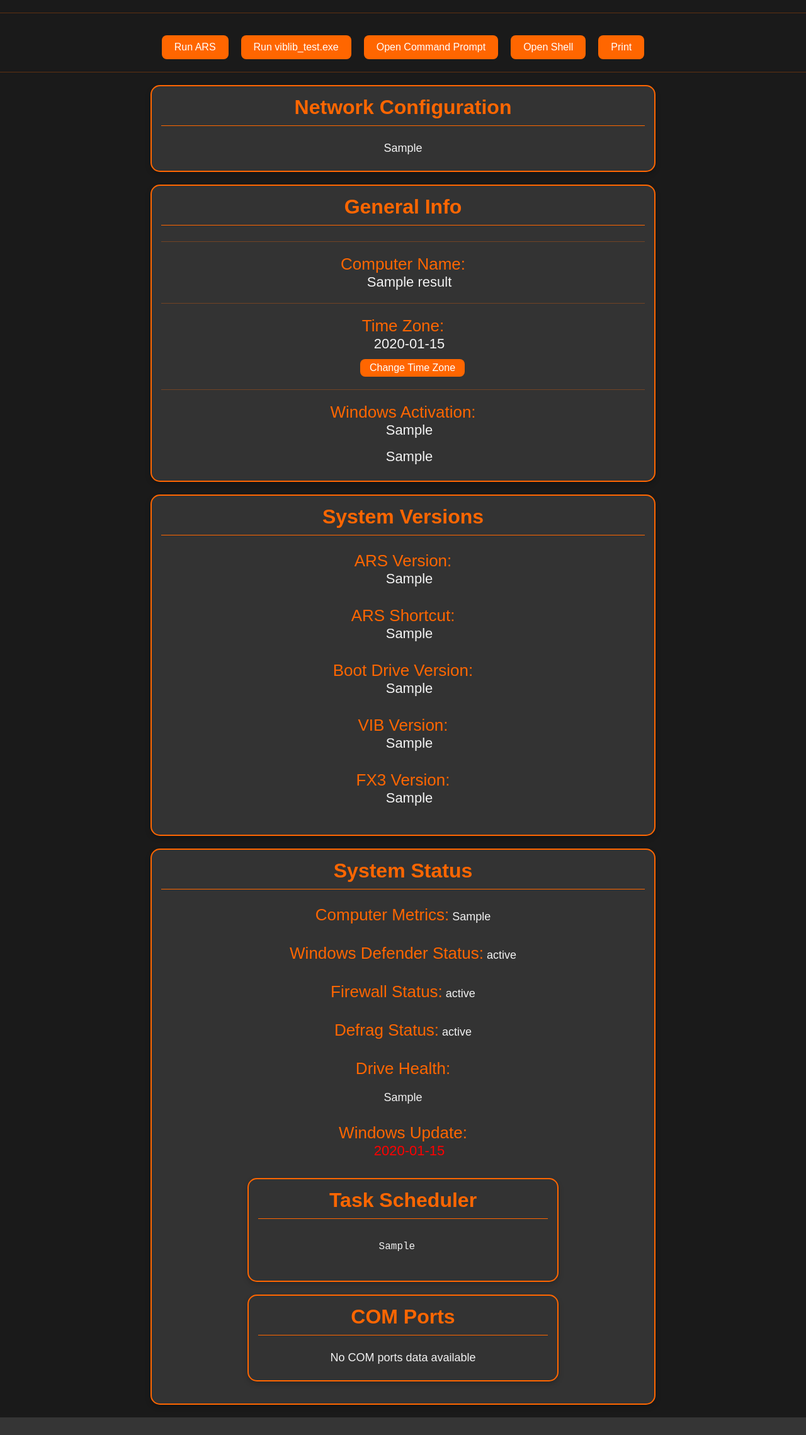
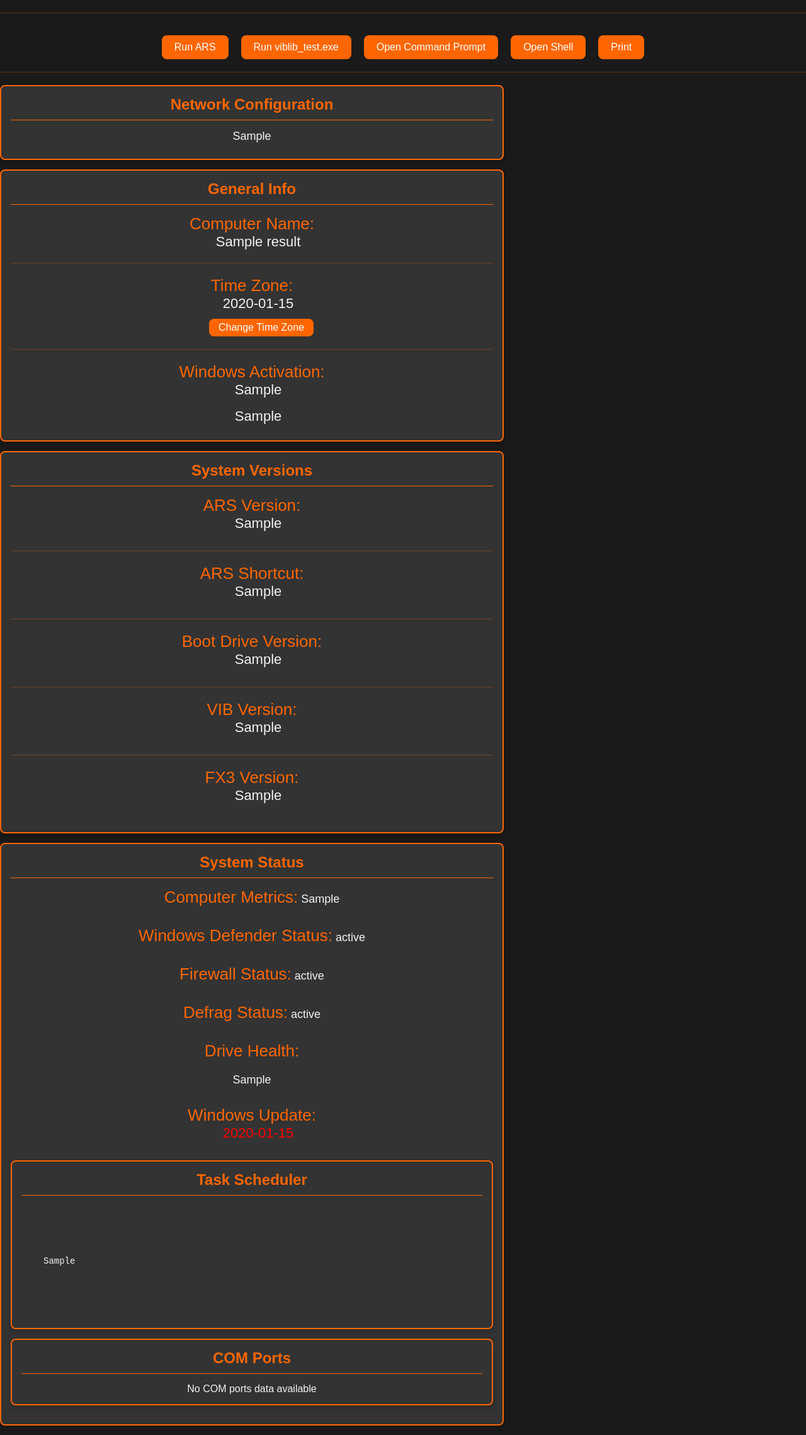
Before and after one commit to gman00910/ARS_QC_TOOL, a Flask app: template templates/index.html in a window 1280 px wide; the page is wider, and only the part inside the window is pictured. Shown: the part 132-2410 px from the top of that part at 63% size. Before the commit the page ends 2382 px from the top of that part, so only its background shows below. Run offline with Flask 3, Linux system fonts and the light colour scheme; the template is opened without the code that fills it: most values are stand-ins (such as "Sample title", 1, 10 or a date in 2020).

Commit message:
basic changes

```diff
--- a/flask_app.py
+++ b/flask_app.py
@@ -3,12 +3,14 @@ import ctypes
 import subprocess
 import sys
 import os
-from flask import Flask, render_template, request, redirect, url_for
+from flask import Flask, render_template, request, redirect, url_for, jsonify
 import webbrowser
 from threading import Timer, Thread
 import main_script
 import logging
 from logging.config import dictConfig
+import win32gui
+import win32con
 
 def resource_path(relative_path):
     if hasattr(sys, '_MEIPASS'):
@@ -31,6 +33,10 @@ def run_as_admin():
     except Exception as e:
         print(f"Error requesting admin privileges: {str(e)}")
         return False
+
+def minimize_console():
+    console_window = win32gui.GetForegroundWindow()
+    win32gui.ShowWindow(console_window, win32con.SW_MINIMIZE)
 
 @app.route('/')
 def index():
@@ -327,4 +333,5 @@ def open_browser():
 if __name__ == '__main__':
     if run_as_admin():
         Timer(0.3, open_browser).start()
+        Timer(0.5, minimize_console).start()
         app.run(debug=True, host='127.0.0.1', port=5000, use_reloader=False)
--- /dev/null
+++ b/requirements.txt
@@ -0,0 +1,6 @@
+tzlocal==5.2
+colorama==0.4.6
+psutil==5.9.8
+pywin32==306
+winshell==0.6
+Flask==3.0.2
--- a/templates/index.html
+++ b/templates/index.html
@@ -256,6 +256,60 @@
             color: #f2f2f2;
             font-size: 14px;
         }
+        .summary-box {
+            border: 2px solid #ff6600;
+            border-radius: 8px;
+            padding: 15px;
+            margin: 15px 0;
+            width: 100%;
+            max-width: 800px;
+            box-sizing: border-box;
+        }
+
+        .version-box-title {
+            color: #ff6600;
+            font-size: 24px;
+            font-weight: bold;
+            text-align: center;
+            margin-bottom: 15px;
+        }
+
+        .content-wrapper {
+            display: flex;
+            justify-content: center;
+            width: 100%;
+            overflow-x: auto;
+        }
+
+        .system-output {
+            font-family: 'Courier New', Courier, monospace;
+            font-size: 14px;
+            white-space: pre;
+            text-align: left;
+            min-width: 0;
+            width: 100%;
+            padding: 0 15px;
+        }
+
+        .task-header {
+            color: #ff6600;
+            font-weight: bold;
+            margin-top: 10px;
+        }
+
+        .task-item {
+            padding-left: 20px;
+            margin: 2px 0;
+        }
+
+        .com-ports-output {
+            font-family: 'Courier New', Courier, monospace;
+            font-size: 14px;
+            white-space: pre;
+            text-align: left;
+            width: 100%;
+            padding: 0 15px;
+        }
     </style>
 </head>
 <body>
@@ -307,7 +361,6 @@
     <div class="summary-box">
         <div class="version-box-title">General Info</div>
         <div class="summary-text">
-            <div class="divider"></div>
             <strong>Computer Name:</strong>
             <div class="status-label">{{ result.get('Computer Name', 'N/A') }}</div>
         </div>
@@ -354,24 +407,28 @@
             </div>
         </div>
         <div class="summary-text" style="margin-bottom: 30px;">
+            <div class="divider"></div>
             <strong>ARS Shortcut: </strong>
             <div class="status-label">
             {{ result.get('ARS Shortcut', 'N/A') }}
             </div>
         </div>
         <div class="summary-text" style="margin-bottom: 30px;">
+            <div class="divider"></div>
             <strong>Boot Drive Version: </strong>
             <div class="status-label">
             {{ result.get('Boot Drive Version', 'N/A') }}
             </div>
         </div>
         <div class="summary-text" style="margin-bottom: 30px;">
+            <div class="divider"></div>
             <strong>VIB Version: </strong>
             <div class="status-label">
             {{ result.get('VIB Version', 'N/A') }}
             </div>
         </div>
         <div class="summary-text" style="margin-bottom: 30px;">
+            <div class="divider"></div>
             <strong>FX3 Version: </strong>
             <div class="status-label">
             {{ result.get('FX3 Version', 'N/A') }}
@@ -460,7 +517,7 @@
                 </div>
             </div>
 
-        <div class="summary-box">
+        <!-- <div class="summary-box">
             <div class="version-box-title">Task Scheduler</div>
             <div style="display: flex; justify-content: center;">
                 <div class="system-output" style="font-family: 'Courier New', Courier, monospace; font-size: 16px; white-space: pre; line-height: 1.2; text-align: left; display: inline-block;">{% for task in result['Task Scheduler Status'] %}{% if ':' in task %}
@@ -481,6 +538,31 @@
                 {% endif %}
             </div>
         </div>
+        </div>
+    </div> -->
+    <div class="summary-box">
+        <div class="version-box-title">Task Scheduler</div>
+        <div class="content-wrapper">
+            <div class="system-output">
+                {% for task in result['Task Scheduler Status'] %}
+                    {% if ':' in task %}
+                        <div class="task-header">{{ task }}</div>
+                    {% else %}
+                        <div class="task-item">{{ task }}</div>
+                    {% endif %}
+                {% endfor %}
+            </div>
+        </div>
+    </div>
+
+    <div class="summary-box">
+        <div class="version-box-title">COM Ports</div>
+        <div class="content-wrapper">
+            {% if result.get('COM Ports') %}
+                <div class="com-ports-output">{{ result['COM Ports'] }}</div>
+            {% else %}
+                <div>No COM ports data available</div>
+            {% endif %}
         </div>
     </div>
     <script>
```
